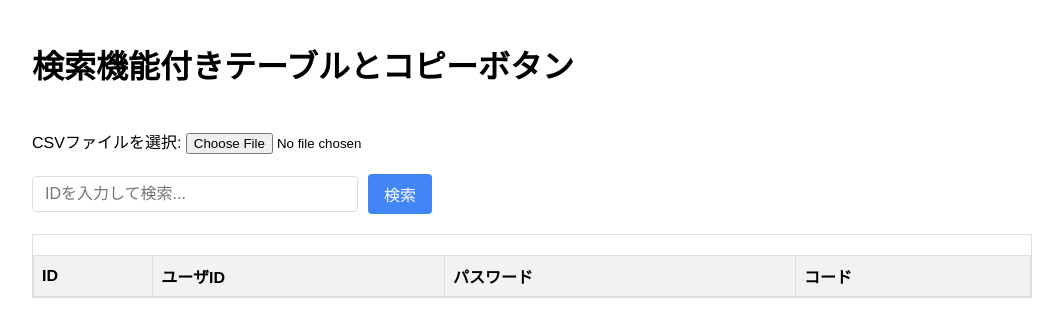
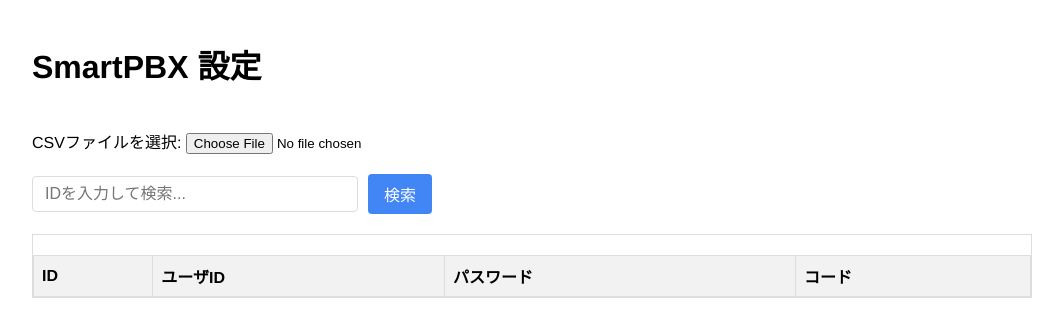
Before and after one commit to McgcSetPages/settings, a plain HTML site: page pbx.html in a window 1280 px wide. Shown: the whole page, without its empty margins (108-1171 px from the left). Drawn offline with Linux system fonts and the light colour scheme.

Commit message:
Update pbx.html

```diff
--- a/pbx.html
+++ b/pbx.html
@@ -111,7 +111,7 @@
 </head>
 <body>
     <div class="container">
-        <h1>検索機能付きテーブルとコピーボタン</h1>
+        <h1>SmartPBX 設定</h1>
 
         <div>
             <label for="csvFile">CSVファイルを選択: </label>
```
